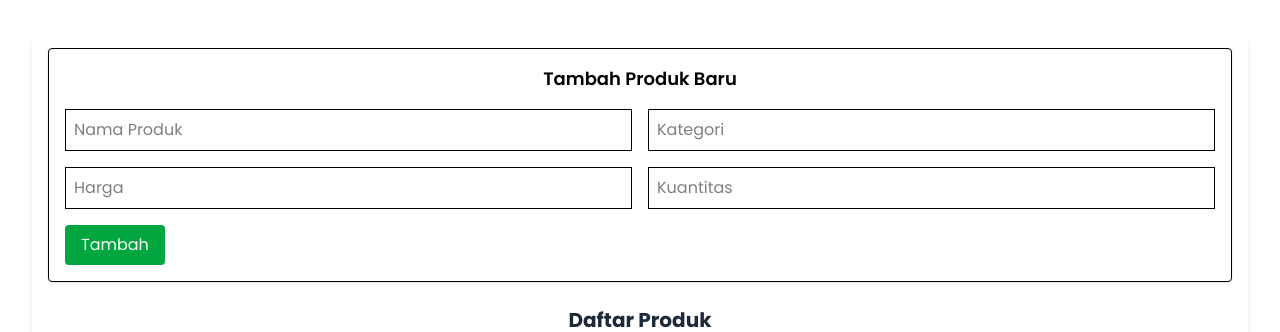
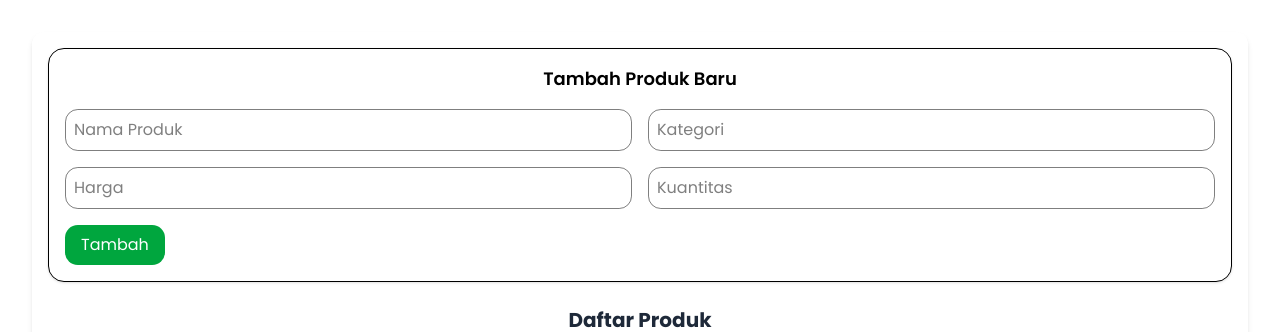
Before and after one commit to nvlafif/manajemen-hasil-tani, a React (Vite) app: page / in a window 1280 px wide. Shown: the top 332 px of the page. Built offline with nearby package versions, Linux system fonts and the light colour scheme; no server answers.

Commit message:
Hapus Tombol Detail

```diff
--- a/db.json
+++ /dev/null
@@ -1,18 +0,0 @@
-{
-  "produk": [
-    {
-      "id": 1,
-      "nama": "Padi",
-      "kategori": "Beras",
-      "harga": 15000,
-      "kuantitas": 10
-    },
-    {
-      "id": 2,
-      "nama": "Jagung",
-      "kategori": "Biji-bijian",
-      "harga": 12000,
-      "kuantitas": 25
-    }
-  ]
-}
--- a/src/components/ProductForm.jsx
+++ b/src/components/ProductForm.jsx
@@ -61,17 +61,19 @@ const ProductForm = ({ onAdd, onUpdate, editingData, cancelEdit }) => {
     }
   };
 
+  const inputClass = "p-2 border rounded-[0.8rem] border-black/50";
+
   return (
     <form
       onSubmit={handleSubmit}
-      className="mb-6 p-4 border rounded bg-white shadow"
+      className="mb-6 p-4 border rounded-[1rem] bg-white shadow"
     >
       <h2 className="text-lg font-semibold mb-4">
         {editingData ? "Edit Produk" : "Tambah Produk Baru"}
       </h2>
       <div className="grid grid-cols-2 gap-4">
         <input
-          className="p-2 border"
+          className={`${inputClass}`}
           type="text"
           name="nama"
           placeholder="Nama Produk"
@@ -80,7 +82,7 @@ const ProductForm = ({ onAdd, onUpdate, editingData, cancelEdit }) => {
           required
         />
         <input
-          className="p-2 border"
+          className={`${inputClass}`}
           type="text"
           name="kategori"
           placeholder="Kategori"
@@ -89,7 +91,7 @@ const ProductForm = ({ onAdd, onUpdate, editingData, cancelEdit }) => {
           required
         />
         <input
-          className="p-2 border"
+          className={`${inputClass}`}
           type="number"
           name="harga"
           placeholder="Harga"
@@ -98,7 +100,7 @@ const ProductForm = ({ onAdd, onUpdate, editingData, cancelEdit }) => {
           required
         />
         <input
-          className="p-2 border"
+          className={`${inputClass}`}
           type="number"
           name="kuantitas"
           placeholder="Kuantitas"
@@ -111,7 +113,7 @@ const ProductForm = ({ onAdd, onUpdate, editingData, cancelEdit }) => {
       <div className="mt-4 flex gap-3">
         <button
           type="submit"
-          className={`px-4 py-2 text-white rounded ${
+          className={`rounded-[0.8rem] px-4 py-2 text-white ${
             editingData ? "bg-blue-600 hover:bg-blue-700" : "bg-green-600 hover:bg-green-700"
           }`}
         >
--- a/src/components/ProductTable.jsx
+++ b/src/components/ProductTable.jsx
@@ -62,25 +62,17 @@ const ProductTable = () => {
                     <td className="px-4 py-2">{item.nama}</td>
                     <td className="px-4 py-2">{item.kategori}</td>
                     <td className="px-4 py-2">Rp {item.harga.toLocaleString()}</td>
-                    <td className="px-4 py-2">{item.kuantitas}</td>
+                    <td className="px-4 py-2">{item.kuantitas} Kg</td>
                     <td className="px-4 py-2 text-center space-x-2">
                         <button
-                        className="bg-sky-600 hover:bg-sky-700 text-white text-xs font-medium py-1 px-2 rounded"
-                        onClick={() => alert(JSON.stringify(item, null, 2))} // sementara alert dulu
-                        >
-                        Details
-                        </button>
-                        <button
                         className="bg-yellow-400 hover:bg-yellow-500 text-white text-xs font-medium py-1 px-2 rounded"
-                        onClick={() => handleEdit(item)}
-                        >
-                        Edit
+                        onClick={() => handleEdit(item)}>
+                          Edit
                         </button>
                         <button
                         className="bg-red-600 hover:bg-red-700 text-white text-xs font-medium py-1 px-2 rounded"
-                        onClick={() => handleDelete(item.id)}
-                        >
-                        Delete
+                        onClick={() => handleDelete(item.id)}>
+                          Delete
                         </button>
                     </td>
                     </tr>
```
